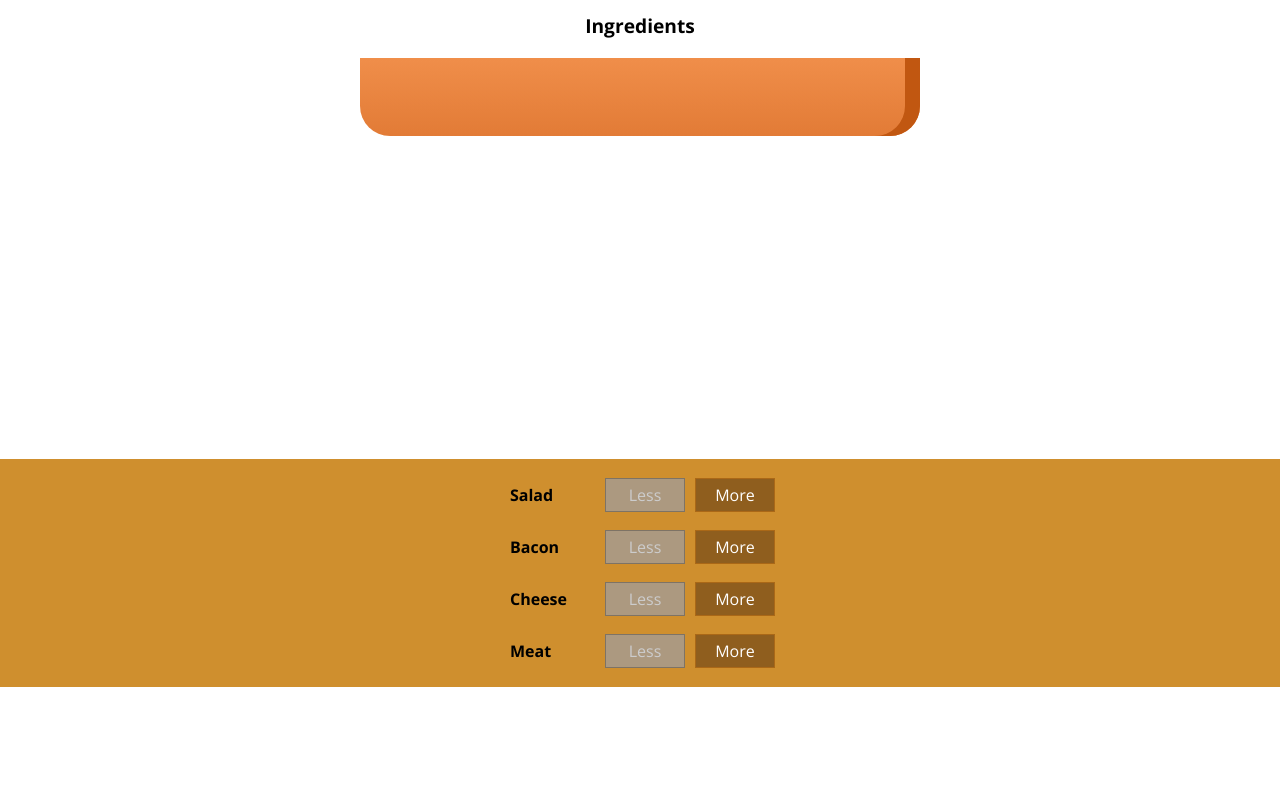
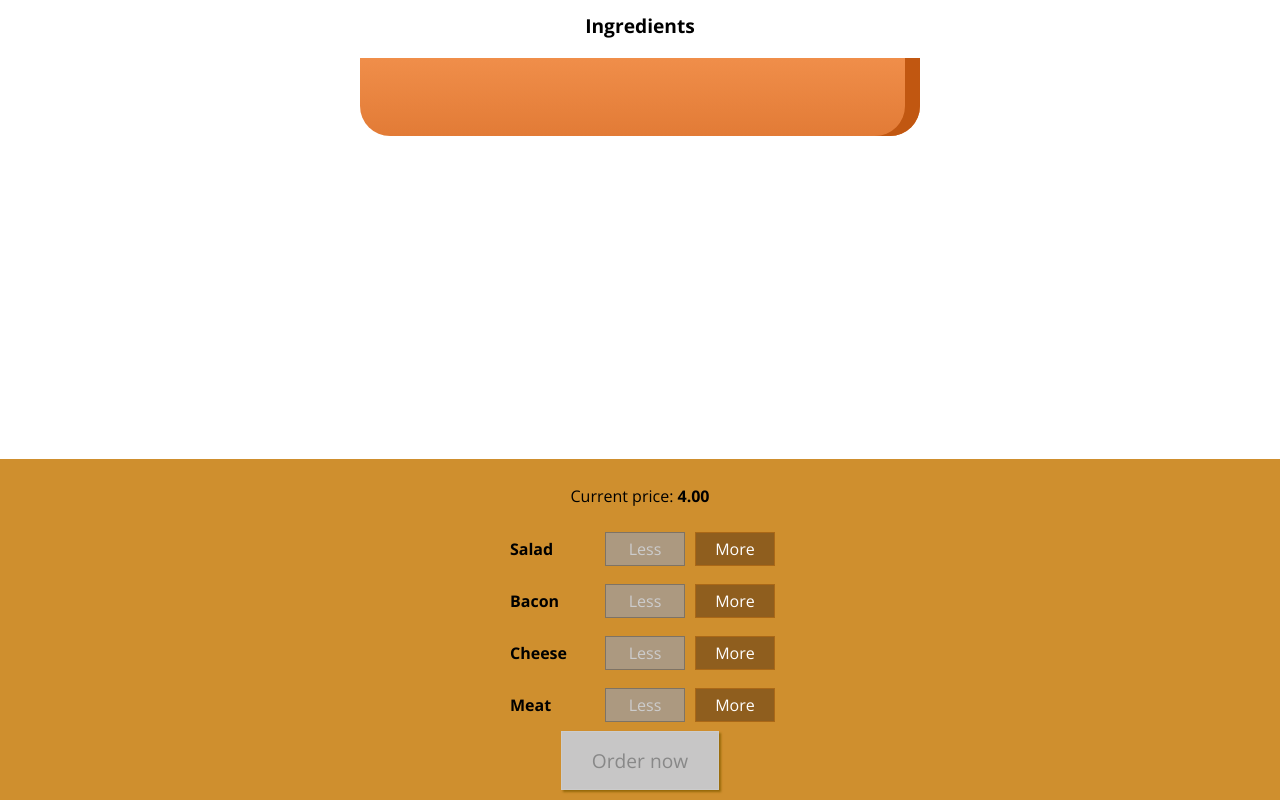
Before and after one commit to Shwartz/react-training, a React app: page / in a window 1280 px wide. Shown: the part 179-979 px from the top of the page. Before the commit the page ends 866 px from the top, so only its background shows below. Built offline with nearby package versions, Linux system fonts and the light colour scheme.

Commit message:
Section 8, Order now button

```diff
--- a/src/components/Burger/BuildControls/BuildControls.css
+++ b/src/components/Burger/BuildControls/BuildControls.css
@@ -8,3 +8,44 @@
     margin: auto;
     padding: 10px 0;
 }
+
+.OrderButton {
+    background-color: #DAD735;
+    outline: none;
+    cursor: pointer;
+    border: 1px solid #966909;
+    color: #966909;
+    font-family: inherit;
+    font-size: 1.2em;
+    padding: 15px 30px;
+    box-shadow: 2px 2px 2px #966909;
+}
+
+.OrderButton:hover, .OrderButton:active {
+    background-color: #A0DB41;
+    border: 1px solid #966909;
+    color: #966909;
+}
+
+.OrderButton:disabled {
+    background-color: #C7C6C6;
+    cursor: not-allowed;
+    border: 1px solid #ccc;
+    color: #888888;
+}
+
+.OrderButton:not(:disabled) {
+    animation: enable 0.3s linear;
+}
+
+@keyframes enable {
+    0% {
+        transform: scale(1);
+    }
+    60% {
+        transform: scale(1.1);
+    }
+    100% {
+        transform: scale(1);
+    }
+}
--- a/src/components/Burger/BuildControls/BuildControls.js
+++ b/src/components/Burger/BuildControls/BuildControls.js
@@ -12,6 +12,7 @@ const controls = [
 
 const buildControls = (props) => (
   <div className={styles.BuildControls}>
+    <p>Current price: <strong>{props.price.toFixed(2)}</strong></p>
     {controls.map(ctrl => (
       <BuildControl
         key={ctrl.label}
@@ -20,6 +21,9 @@ const buildControls = (props) => (
         removed={() => props.ingredientRemoved(ctrl.type)}
         disabled={props.disabled[ctrl.type]} />
     ))}
+    <button
+      className={styles.OrderButton}
+      disabled={props.purchasable}>Order now</button>
   </div>
 );
 export default buildControls;
--- a/src/containers/BurgerBuilder/BurgerBuilder.js
+++ b/src/containers/BurgerBuilder/BurgerBuilder.js
@@ -19,7 +19,19 @@ class BurgerBuilder extends Component {
       meat: 0,
     },
     totalPrice: 4,
+    purchasable: false,
   };
+
+  updatePurchaseState(ingredients) {
+    const sum = Object.keys(ingredients)
+      .map(igKey => {
+        return ingredients[igKey]
+      })
+      .reduce((sum, el) => {
+        return sum + el;
+      }, 0);
+    this.setState({purchasable: sum > 0})
+  }
 
   addIngredientHandler = (type) => {
     const oldCount = this.state.ingredients[type];
@@ -33,6 +45,7 @@ class BurgerBuilder extends Component {
     const newPrice = oldPrice + priceAddition;
 
     this.setState({totalPrice: newPrice, ingredients: updateIngredients});
+    this.updatePurchaseState(updateIngredients);
   };
 
   removeIngredientHandler = (type) => {
@@ -50,6 +63,7 @@ class BurgerBuilder extends Component {
     const newPrice = oldPrice - priceDeduction;
 
     this.setState({totalPrice: newPrice, ingredients: updateIngredients});
+    this.updatePurchaseState(updateIngredients);
   };
 
   render() {
@@ -68,7 +82,9 @@ class BurgerBuilder extends Component {
         <BuildControls
           ingredientAdded={this.addIngredientHandler}
           ingredientRemoved={this.removeIngredientHandler}
-          disabled = {disabledInfo} />
+          disabled = {disabledInfo}
+          purchasable={!this.state.purchasable}
+          price={this.state.totalPrice}/>
       </Aux>
     );
   }
```
